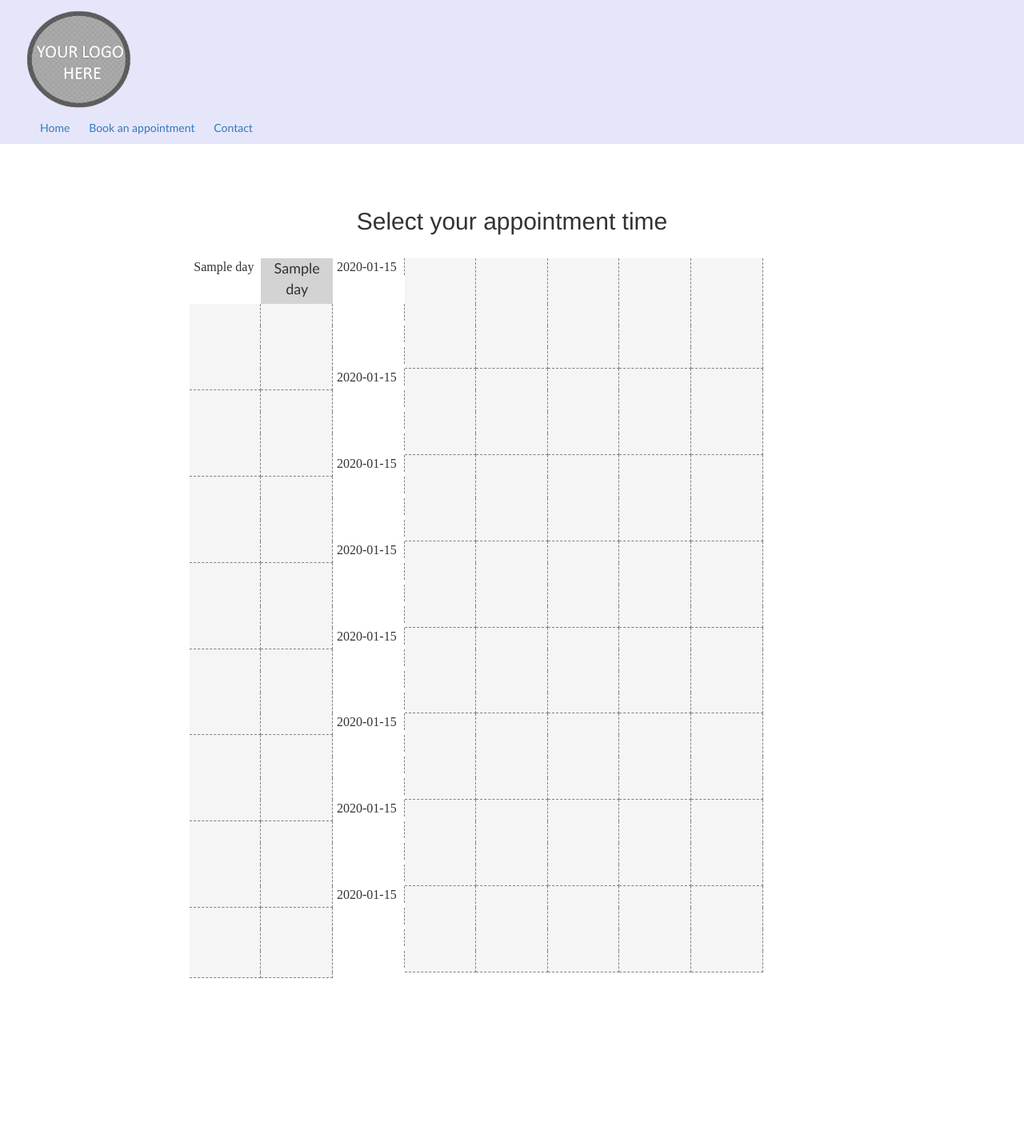
After one commit to davidl09/BookingSite, a Python web app: template app/templates/GUIcalendar.html in a window 1280 px wide. The commit adds this page. Shown: the whole page at 80% size. Run offline with Jinja, Linux system fonts and the light colour scheme; the template is opened without the code that fills it: most values are stand-ins (such as "Sample title", 1, 10 or a date in 2020); some libraries are stand-ins or nearby versions.

Commit message:
Created a new interface for the calendar

```diff
--- /dev/null
+++ b/app/templates/GUIcalendar.html
@@ -0,0 +1,73 @@
+{% extends 'base.html' %}
+
+{% block page_content %}
+    <style>
+
+        .calendar {
+            border: none;
+            height: 900px;
+            display: grid;
+            padding-right: 15%;
+            padding-left: 5%;
+            grid-template-columns: repeat(8, 1fr);
+            grid-template-rows: 1 1fr repeat(32, 1fr);
+        }
+
+        .calendar .grid-item {
+            border-right: 1px dashed gray;
+            background-color: rgb(245, 245, 245);
+        }
+
+        .calendar .header {
+            border: none;
+            font-size: large;
+            font-family: 'Gill Sans', 'Gill Sans MT', Calibri, 'Trebuchet MS', sans-serif;
+            background-color: lightgray;
+        }
+
+        .calendar .date-lead{
+            border-right: 1px dashed gray;
+            padding-right: 10%;
+            font-size: medium;
+            font-weight: 500;
+            font-family: 'Times New Roman', Times, serif;
+            text-align: right;
+            height: 21px;
+
+        }
+
+        .calendar .grid-item:hover{
+            background-color: lightgreen;
+        }
+
+    </style>
+    <div class="content">
+        <h2 style="padding: 20px">
+            Select your appointment time
+        </h2>
+        <div class="calendar">
+            <div class="date-lead" style="border-right: none">{{ day }}</div>
+            {% for day in weekdays %}
+                <div class="header">{{ day }}</div>
+            {% endfor %}
+            {% for i in range(32) %}
+                {% if i%4 == 0 %}
+                <div class="date-lead">{{ daytimes[i] }}</div>
+                {% else %}
+                <div class="date-lead"></div>
+                {% endif %}
+                {% for day in range(7) %}
+                    {% if i == 31 or i%4 == 3 %}
+                        <div class="grid-item" id="grid-item:hover" style="border-bottom: 1px dashed gray"></div>
+                    {% else %}
+                        <div class="grid-item" id="grid-item:hover"></div>
+                    {% endif %}
+                {% endfor %}
+            {% endfor %}
+        </div>
+    </div>
+
+    <script>
+
+    </script>
+{% endblock %}
--- a/app/templates/base.html
+++ b/app/templates/base.html
@@ -27,10 +27,9 @@
             width: 50%;
             border: 5px;
         }
-        #content{
-            width: 30%;
-            margin: 0 auto;
-            margin-top: 200px;
+        .content{
+            width: 70%;
+            margin: 200px auto;
             padding-top: 20px;
             text-align: center;
         }
--- a/app/templates/calendar.html
+++ b/app/templates/calendar.html
@@ -59,6 +59,7 @@
     background-color: #3e8e41;
   }
 </style>
+<div class="content">
   <h1>Available Appointments</h1>
   <table id="appointments-table">
     <tr>
@@ -88,7 +89,7 @@
     <button id="expand">Show more appointments</button>
     <button id="hide" style="display: none">Hide appointments</button>
   </div>
-
+</div>
 <script>
 var rowsShown = 10;
 document.getElementById("expand").onclick = function() {
--- a/app/templates/confirmation.html
+++ b/app/templates/confirmation.html
@@ -8,7 +8,7 @@
     }
 </style>
 
-<div id="content">
+<div class="content">
     <h3>Success! You have booked you appointment!</h3>
     <h4>Your appointment details:</h4>
     <ul>
--- a/app/templates/contact.html
+++ b/app/templates/contact.html
@@ -2,7 +2,7 @@
 
 {% block page_content %}
 
-    <div id="content">
+    <div class="content">
         <h2>
             Contact Us
         </h2>
```
Also changed, not shown: app/routes.py (+11 -7 lines), app/templates/book_apt.html (+3 -6 lines). Lines whose indentation alone changed are shown as unchanged.
